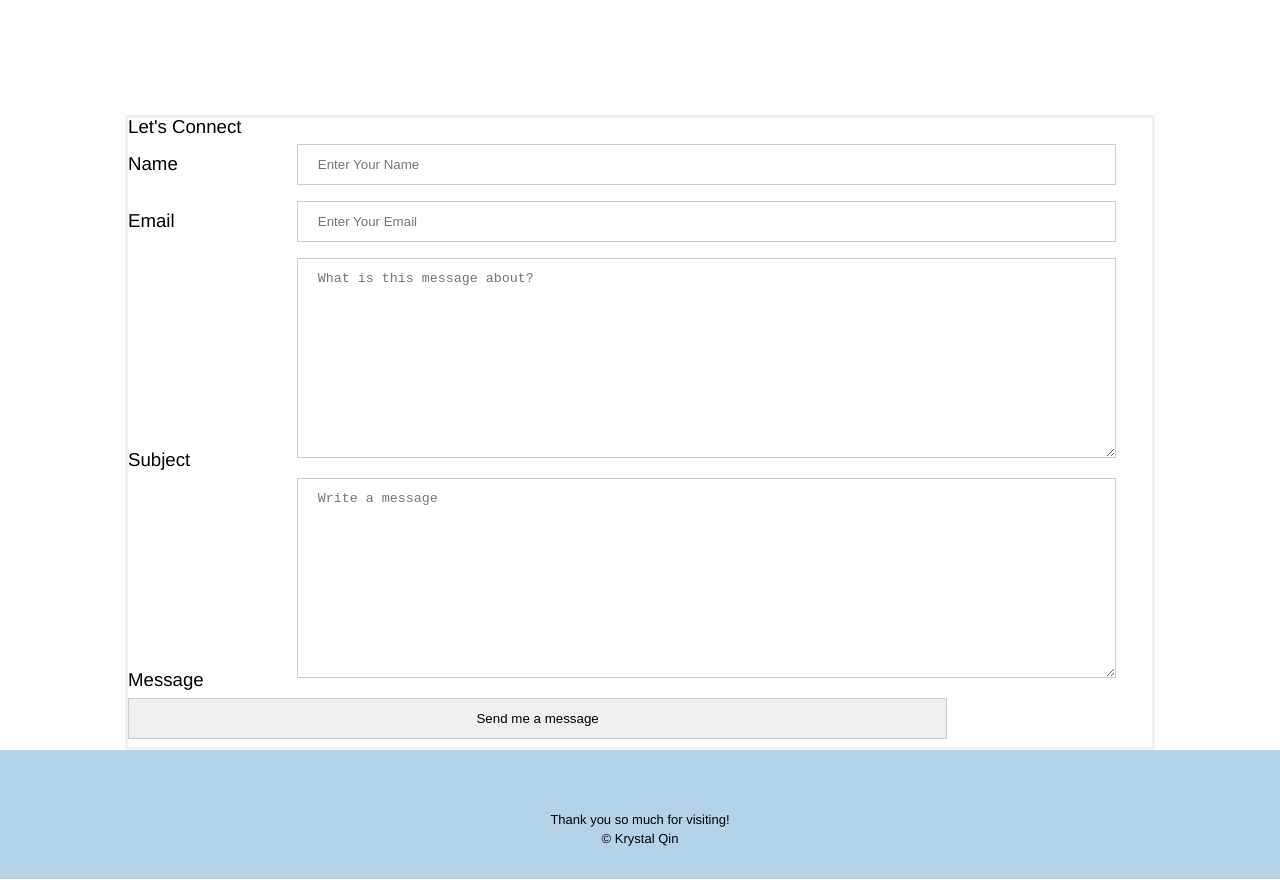
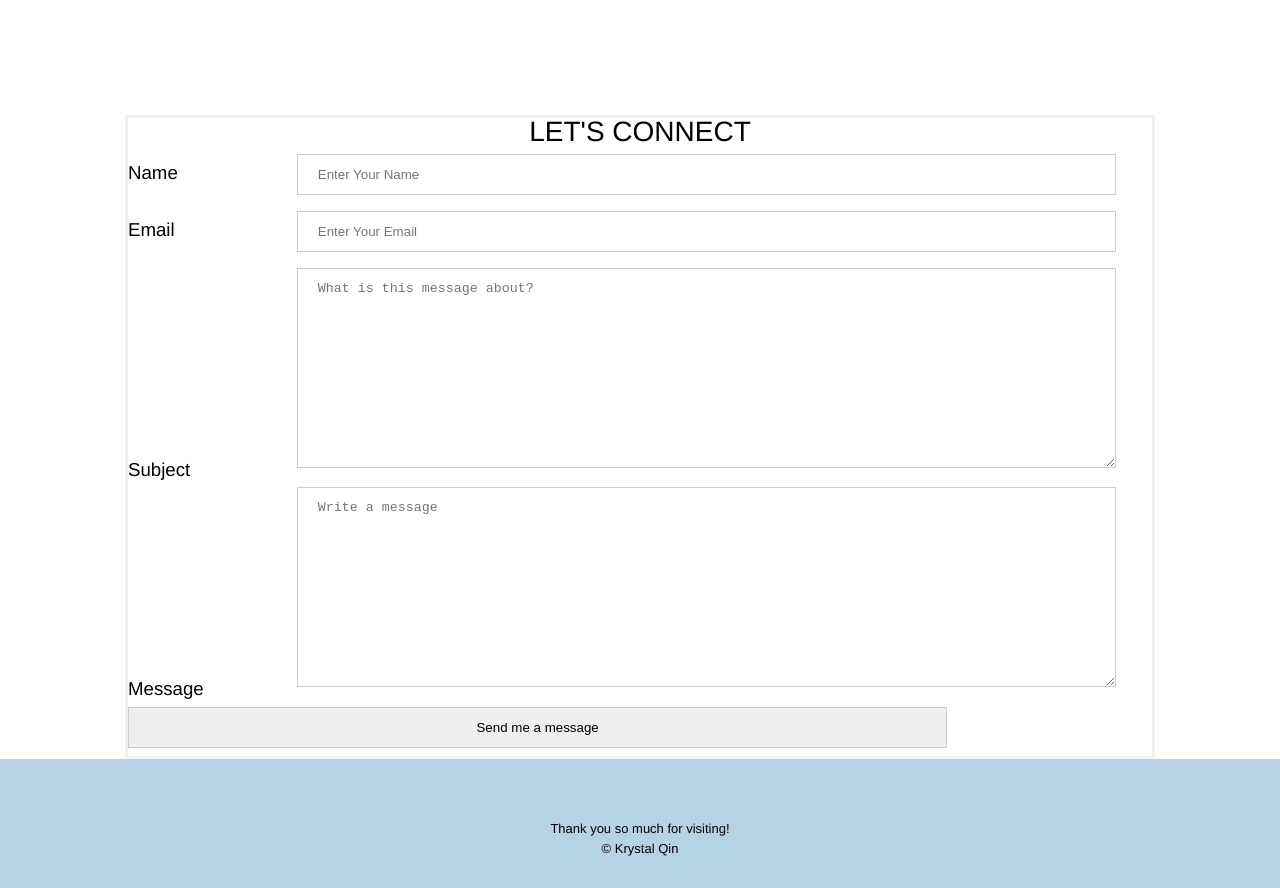
Before and after one commit to krysqin/SI339portfolio, a plain HTML site: page index.html in a window 1280 px wide. Shown: the part 1192-2080 px from the top of the page. Drawn offline with Linux system fonts and the light colour scheme.

Commit message:
form legend edit

```diff
--- a/css/style.css
+++ b/css/style.css
@@ -12,6 +12,14 @@ body{
 
 form {
   border: 3px solid #f1f1f1;
+}
+
+
+legend{
+  font-size: 150%;
+  font-style:bold;
+  text-transform: uppercase;
+  text-align: center;
 }
 
 label{
```
